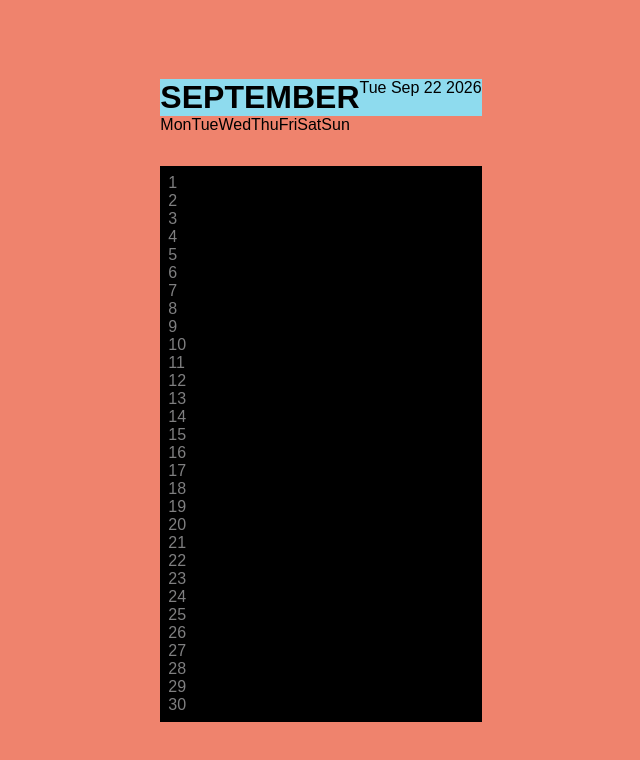
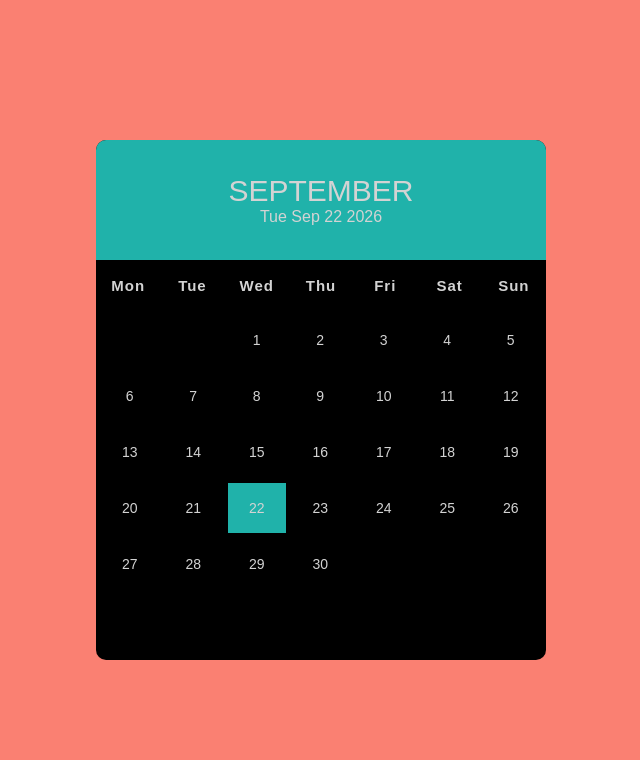
Before and after one commit to PePeMikko/Month-Calendar, a plain HTML site: page index.html in a window 1280 px wide. Shown: the whole page, without its empty margins (319-959 px from the left). Drawn offline with Linux system fonts and the light colour scheme.

Commit message:
ainut mikä ei toimi on box shadow

```diff
--- a/index.html
+++ b/index.html
@@ -2,6 +2,8 @@
 <html lang="en">
 
 <head>
+  <meta charset="UTF-8">
+  <meta name="viewport" content="width=device-width, initial-scale=1.0">
   <link rel="stylesheet" href="style.css">
 </head>
 
@@ -9,11 +11,9 @@
   <div class="container">
     <div class="calender">
       <div class="month">
-        <h1></h1>
-        <br>
         <div class="date">
+          <h1></h1>
           <p></p>
-          <br>
         </div>
       </div>
       <div class="weekdays">
--- a/style.css
+++ b/style.css
@@ -1,43 +1,91 @@
-body{
-    background-color: rgb(239, 131, 109);
+body {
+    display: block;
+
 }
-.container{
+
+.container {
     display: flex;
     justify-content: center;
     align-items: center;
     height: 100vh;
     width: 100%;
-    border-radius: 15px;
+    background-color: salmon;
+
 }
-.calender{
-position: relative;
+.calender {
+    position: relative;
+    width: 450px;
+    height: 520px;
+    background-color: black;
+    color: lightgray;
+    border-radius: 10px;
+     box-shadow: 4px, 4px, 8px, rgba(0 0 0 0.4);
+
 }
-.month{
+.month {
     display: flex;
     justify-content: center;
     align-items: center;
     text-align: center;
-  background-color: rgb(142, 219, 238);
+    background-color: lightseagreen;
+    width: 450px;
+    height: 120px;
+    border-radius: 10px 10px 0px 0px;
 }
-.weekdays{
+.month h1{
+font-size: 30px;
+font-weight: 400;
+text-transform: uppercase;
+
+}
+.date p{
+font-size: 16px;
+
+}
+.weekdays {
     display: flex;
     height: 50px;
-    width: 100%;
+
+    align-items: center;
+    justify-content: center;
+    color: lightgray;
 }
-.days{
+.weekdays div {
     display: flex;
-    padding: 8px;
-    margin: 0px;
-    color: rgb(127, 127, 128);
-    background-color: black;
-}
-.weekdays + .days{
-    display: grid;
-    grid-template-columns: repeat(7)1fr;
-    grid-template-rows: auto;
+    font-size: 15px;
+    font-weight: bold;
+    letter-spacing: 1px;
+     width: 100%;
+     justify-content: center;
+     align-items: center;
 
 }
-*{
+
+.days {
+    display: flex;
+    flex-wrap: wrap;
+    padding: 2px;
+    color: rgb(127, 127, 128);
+    color: lightgray;
+}
+.days div{
+    height: 50px;
+    margin: 3px;
+    width: 57.5px;
+    display: flex;
+    justify-content: center;
+    align-items: center;
+    font-size: 14px;
+}
+.active{
+background-color: lightseagreen;
+}
+.days div:hover:not(:empty){
+   border: 2px solid lightgray;
+
+}
+
+* {
     margin: 0px;
     padding: 0px;
     box-sizing: border-box;
```
